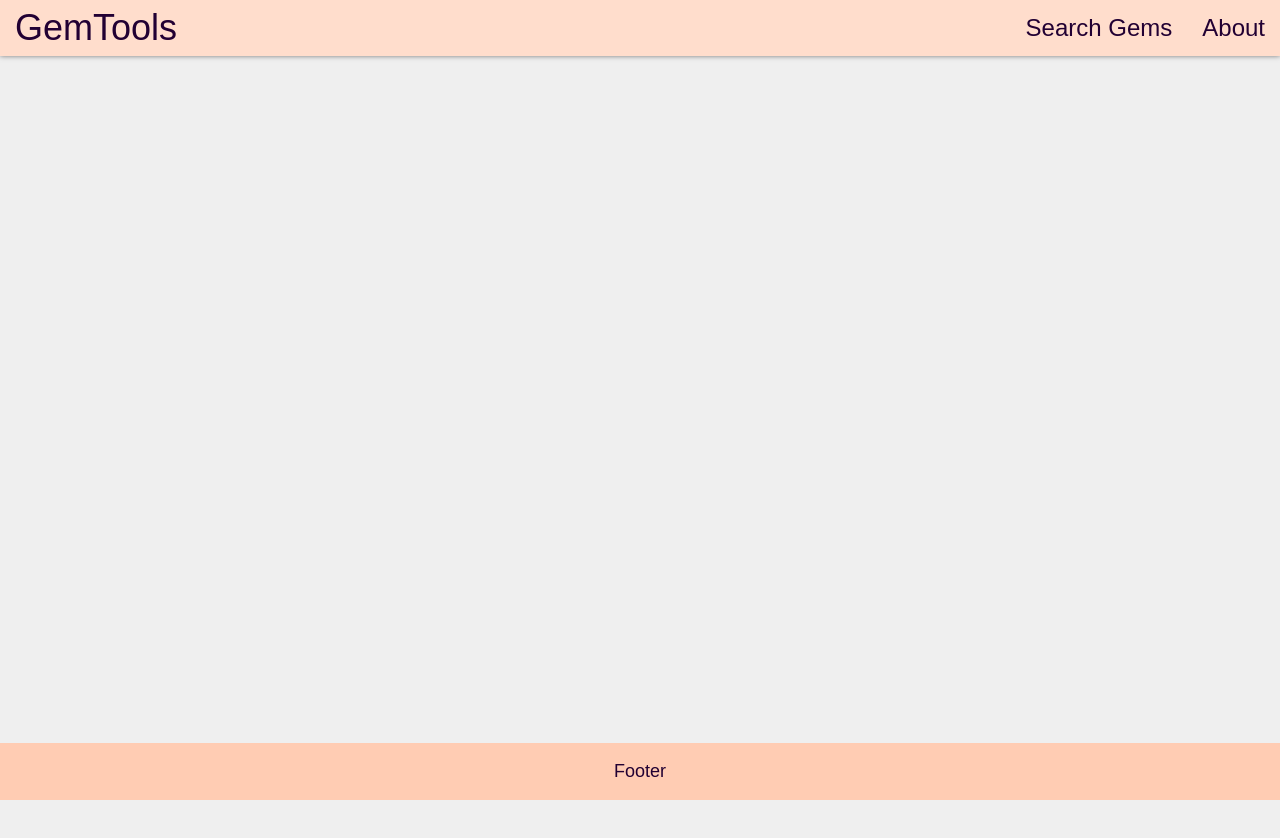
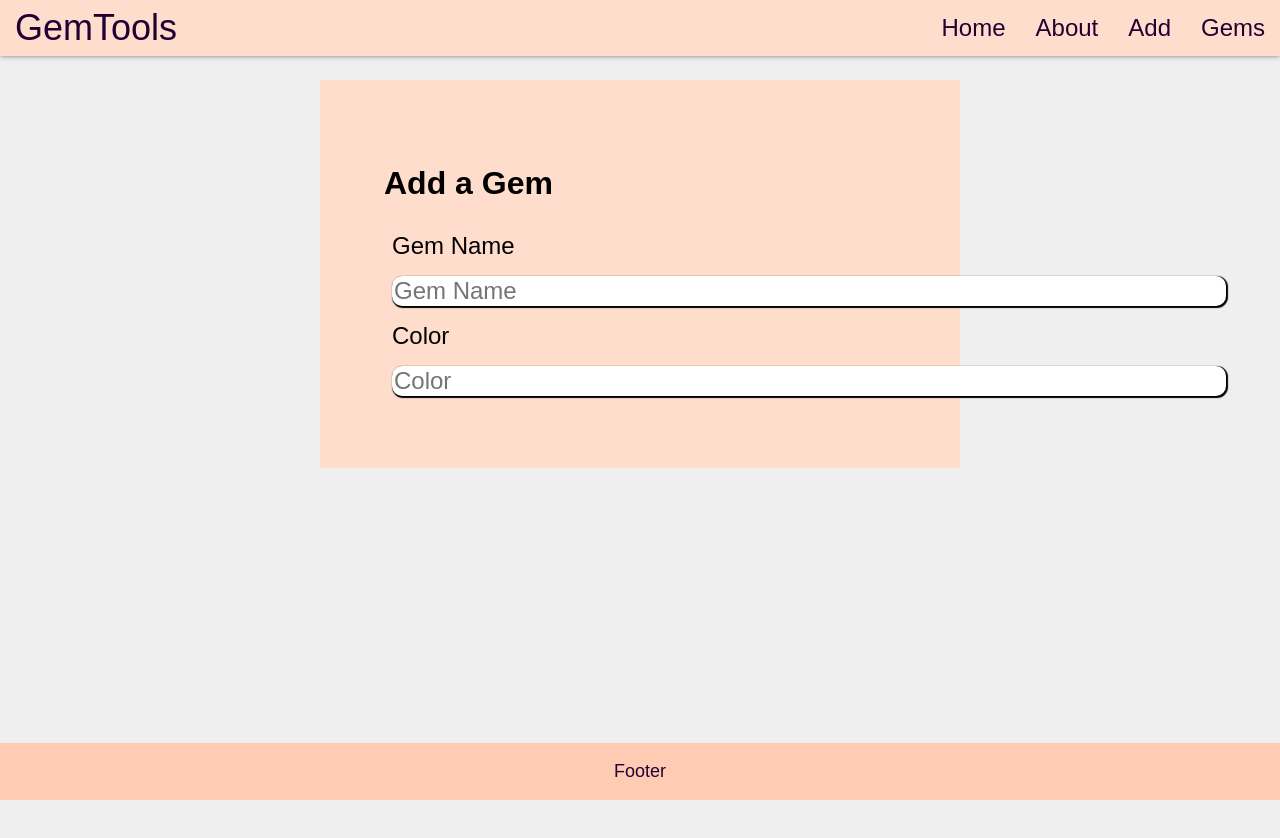
Before and after one commit to timegated/gem-study-tool, a React app in the folder client/: page /add in a window 1280 px wide. Shown: the top 838 px of the page. Before the commit the page ends 800 px from the top, so only its background shows below. Built offline with nearby package versions, Linux system fonts and the light colour scheme; a web font is replaced by a local one.

Commit message:
frontend(components): setting up form components

```diff
--- a/client/src/App.js
+++ b/client/src/App.js
@@ -2,6 +2,8 @@ import React from 'react';
 import { BrowserRouter as Router, Switch, Route } from 'react-router-dom';
 import Home from './components/Pages/Home/Home';
 import About from './components/Pages/About/About';
+import Add from './components/Gems/Add/Add';
+import Gems from './components/Gems/Gems/Gems';
 import Navbar from './components/Layout/Navbar/Navbar';
 import Footer from './components/Layout/Footer/Footer';
 import './App.css';
@@ -14,6 +16,8 @@ const App = () => {
                 <Switch>
                     <Route exact path="/" component={Home} />
                     <Route exact path="/about" component={About} />
+                    <Route exact path="/add" component={Add} />
+                    <Route exact path="/gems" component={Gems} />
                 </Switch>
                 <Footer />
             </Router>
--- /dev/null
+++ b/client/src/components/Gems/Add/Add.css
@@ -0,0 +1,21 @@
+.addContent {
+  display: flex;
+  flex-direction: column;
+  margin: 5rem auto;
+  color: black;
+  background: #FFDDCC;
+  padding: 4rem;
+  width: 50%;
+}
+
+.addContent h4 {
+  text-align: center;
+}
+
+input {
+  font-size: 24px;
+  border-radius: 10px;
+  border: none;
+  box-shadow: 1px 1px 1px 1px black;
+  margin: 0.5rem;
+}
--- /dev/null
+++ b/client/src/components/Gems/Add/Add.js
@@ -0,0 +1,74 @@
+import React, { useState } from 'react';
+import Input from '../../Layout/Input/Input';
+import styles from './Add.css';
+
+const Add = () => {
+    const [element, setElement] = useState({
+        name: {
+            elementType: 'input',
+            elementConfig: {
+                type: 'text',
+                placeholder: 'Gem Name'
+            },
+            value: ''
+        },
+        color: {
+            elementType: 'input',
+            elementConfig: {
+                type: 'text',
+                placeholder: 'Color'
+            },
+            value: ''
+        }
+    });
+    const addGem = (e) => {
+        console.log(e);
+        e.preventDefault();
+    };
+    const inputChangedHandler = (e, inputId) => {
+        const updateGemForm = {
+            ...element
+        };
+        const updatedFormElement = {
+            ...element[inputId]
+        };
+        updatedFormElement.value = e.target.value;
+        updateGemForm[inputId] = updatedFormElement;
+
+        setElement({ element: updateGemForm });
+    };
+    const formElements = [];
+    for (let key in element) {
+        console.log(key);
+        formElements.push({
+            id: key,
+            config: element[key]
+        });
+    }
+    console.log(formElements);
+    let form = (
+        <form onSubmit={addGem} className={styles.addForm}>
+            {formElements.map(formElement => (
+                <Input
+                    className={styles.input}
+                    label={formElement.config.elementConfig.placeholder}
+                    key={formElement.id}
+                    elementType={formElement.config.elementType}
+                    elementConfig={formElement.config.elementConfig}
+                    value={formElement.config.value}
+                    changed={(event) => inputChangedHandler(event, formElement.id)}
+                />
+            ))}
+        </form>
+    );
+    console.log(typeof form);
+    return (
+        <div className={styles.addContent}>
+            <h1>Add a Gem</h1>
+            {form}
+        </div>
+
+    );
+};
+
+export default Add;
--- /dev/null
+++ b/client/src/components/Gems/Gems/Gems.css
@@ -0,0 +1,4 @@
+.gemContent {
+  margin: 5rem auto;
+  color: black;
+}
--- /dev/null
+++ b/client/src/components/Gems/Gems/Gems.js
@@ -0,0 +1,12 @@
+import React from 'react';
+import styles from './Gems.css';
+
+const Gems = () => {
+    return (
+        <div className={styles.gemContent}>
+            <h1>Gems</h1>
+        </div>
+    );
+};
+
+export default Gems;
--- /dev/null
+++ b/client/src/components/Layout/Input/Input.css
@@ -0,0 +1,13 @@
+.input {
+  display: flex;
+  flex-direction: column;
+  max-width: 850px;
+  width: 850px;
+  margin: auto;
+  font-size: 24px;
+  border-radius: 24px;
+}
+
+.label {
+  margin: 0.5rem;
+}
--- /dev/null
+++ b/client/src/components/Layout/Input/Input.js
@@ -0,0 +1,28 @@
+import React from 'react';
+import styles from './Input.css';
+
+const Input = (props) => {
+    let inputEl = null;
+
+
+    switch (props.elementType) {
+        case ('input'):
+            inputEl = (<input
+                className={styles.inputText}
+                {...props.elementConfig}
+                value={props.value}
+                onChange={props.changed}
+            />);
+            break;
+        default:
+            console.log('error');
+    }
+    return (
+        <div className={styles.input}>
+            <label className={styles.label}>{props.label}</label>
+            {inputEl}
+        </div>
+    );
+};
+
+export default Input;
--- a/client/src/components/Layout/Navbar/Navbar.js
+++ b/client/src/components/Layout/Navbar/Navbar.js
@@ -9,8 +9,10 @@ const Navbar = () => {
           GemTools
             </h1>
             <nav>
-                <Link to="/">Search Gems</Link>
+                <Link to="/">Home</Link>
                 <Link to="/about">About</Link>
+                <Link to="/add">Add</Link>
+                <Link to="/gems">Gems</Link>
             </nav>
         </header>
     );
--- a/client/src/components/Pages/About/About.css
+++ b/client/src/components/Pages/About/About.css
@@ -1,10 +1,10 @@
 .aboutContent {
   margin: 5rem auto;
   width: 850px;
-  background: black;
+  background: #FFDDCC;
   border-radius: 24px;
-  box-shadow: 5px 5px 5px 5px black;
-  color: white;
+  box-shadow: 5px 5px 5px 5px #FFDDCC;
+  color: #220033;
   padding: 10rem;
 }
 
@@ -14,6 +14,6 @@
 
 .blurb {
   font-size: 18px;
-  color: white;
+  color: #220033;
   text-align: center;
 }
```
